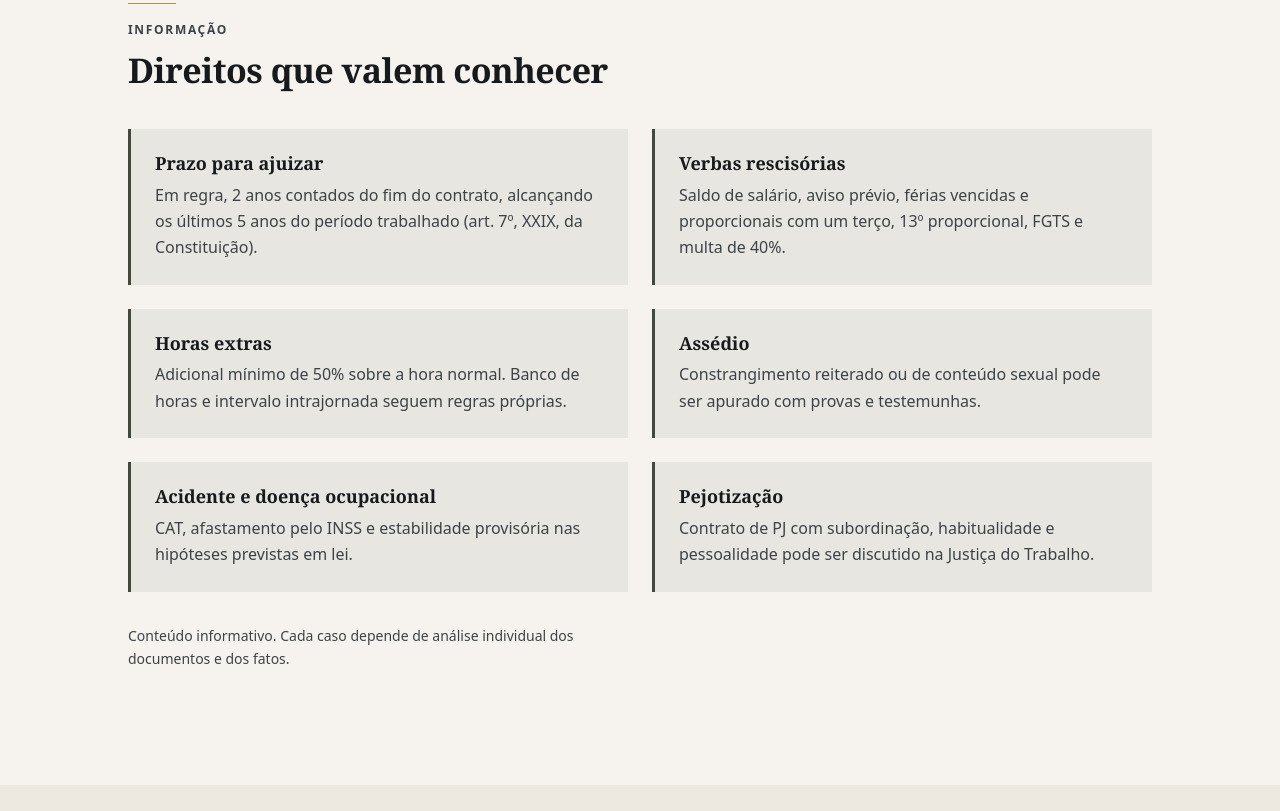
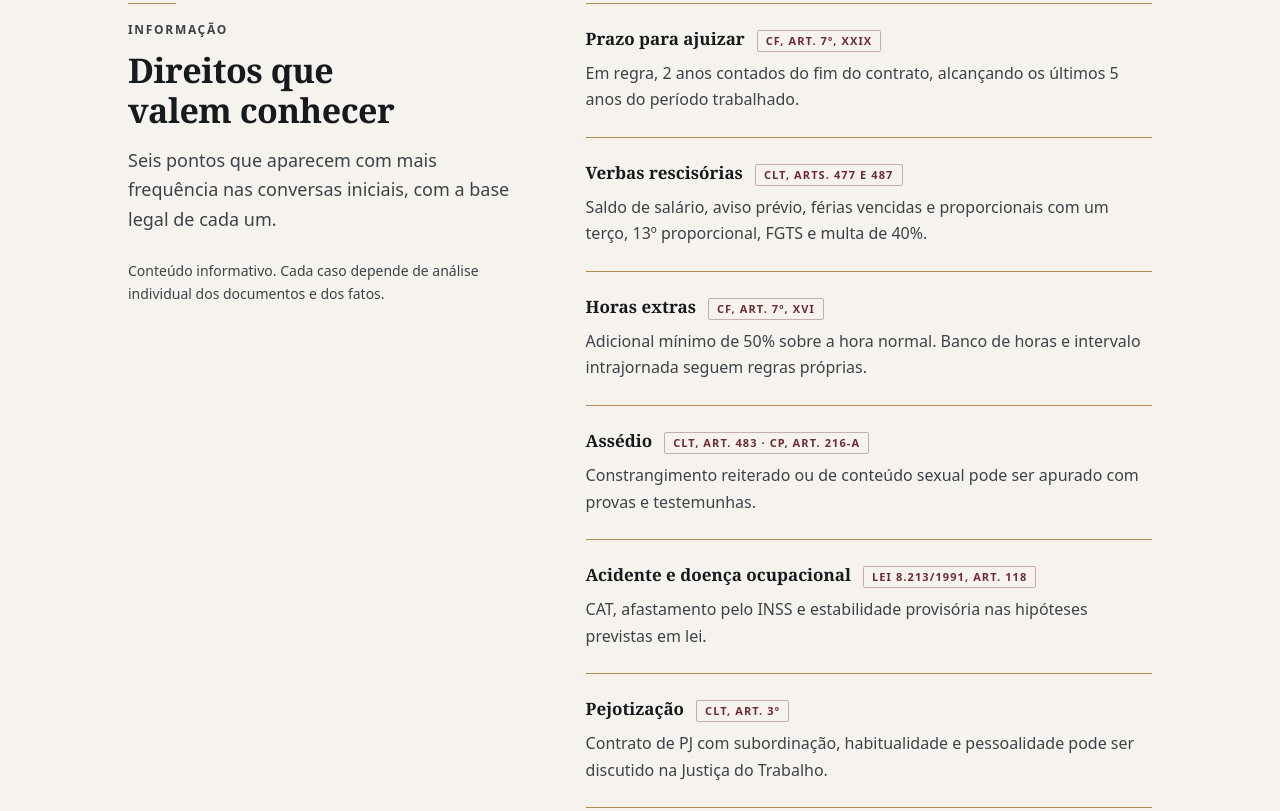
Before and after one commit to brurush/ana-paula-mello-landing, a plain HTML site: page index.html in a window 1280 px wide. Shown: the part 2316-3127 px from the top of the page. Drawn offline with Linux system fonts and the light colour scheme.

Commit message:
feat: redesenha a secao de direitos com base legal

```diff
--- a/assets/css/styles.css
+++ b/assets/css/styles.css
@@ -334,24 +334,62 @@ a {
 
 /* ---------- bloco informativo ---------- */
 
-.info-grid {
+.rights {
   display: grid;
-  gap: var(--global-space-5);
+  gap: clamp(32px, 5vw, 72px);
+  align-items: start;
 }
 
-.info-block {
-  padding: var(--global-space-5);
-  background: color-mix(in oklab, var(--alias-informativo) 7%, var(--alias-superficie));
-  border-left: 3px solid var(--alias-informativo);
+.rights__aside .lead {
+  margin-top: var(--global-space-4);
 }
 
-.info-block h3 {
-  margin-bottom: var(--global-space-2);
+.rights__aside .note {
+  margin-top: var(--global-space-5);
 }
 
-.info-block p {
+.rights__list {
+  margin: 0;
+  border-top: var(--comp-filete-altura) solid var(--comp-filete);
+}
+
+.rights__item {
+  display: grid;
+  gap: var(--global-space-2);
+  padding-block: var(--global-space-5);
+  border-bottom: var(--comp-filete-altura) solid var(--comp-filete);
+}
+
+.rights__item dt {
+  display: flex;
+  flex-wrap: wrap;
+  align-items: baseline;
+  gap: var(--global-space-3);
+  font-family: var(--alias-font-titulo);
+  font-size: 1.0625rem;
+  font-weight: 600;
+  line-height: 1.3;
+  color: var(--alias-texto);
+}
+
+.rights__ref {
+  font-family: var(--alias-font-texto);
+  font-size: 0.6875rem;
+  font-weight: 600;
+  letter-spacing: 0.1em;
+  text-transform: uppercase;
+  color: var(--alias-acao);
+  border: var(--comp-filete-altura) solid color-mix(in oklab, var(--alias-acao) 34%, transparent);
+  border-radius: var(--comp-raio);
+  padding: 3px 8px;
+  white-space: nowrap;
+}
+
+.rights__item dd {
+  margin: 0;
   font-size: 1rem;
   color: var(--alias-texto-suave);
+  max-width: var(--alias-medida);
 }
 
 .note {
@@ -623,10 +661,6 @@ a {
     grid-template-columns: repeat(2, 1fr);
   }
 
-  .info-grid {
-    grid-template-columns: repeat(2, 1fr);
-  }
-
   .checklist {
     grid-template-columns: repeat(2, 1fr);
     column-gap: var(--global-space-6);
@@ -651,6 +685,15 @@ a {
 @media (min-width: 960px) {
   .hero__grid {
     grid-template-columns: 1.15fr 0.85fr;
+  }
+
+  .rights {
+    grid-template-columns: 0.82fr 1.18fr;
+  }
+
+  .rights__aside {
+    position: sticky;
+    top: 108px;
   }
 
   .about {
--- a/index.html
+++ b/index.html
@@ -129,39 +129,40 @@
   </section>
 
   <section class="section" id="direitos" aria-labelledby="direitos-title">
-    <div class="wrap">
-      <div class="section__head reveal">
+    <div class="wrap rights">
+      <div class="rights__aside reveal">
         <div class="rule"></div>
         <span class="eyebrow">Informação</span>
         <h2 id="direitos-title">Direitos que valem conhecer</h2>
+        <p class="lead">Seis pontos que aparecem com mais frequência nas conversas iniciais, com a base legal de cada um.</p>
+        <p class="note">Conteúdo informativo. Cada caso depende de análise individual dos documentos e dos fatos.</p>
       </div>
-      <div class="info-grid reveal">
-        <div class="info-block">
-          <h3>Prazo para ajuizar</h3>
-          <p>Em regra, 2 anos contados do fim do contrato, alcançando os últimos 5 anos do período trabalhado (art. 7º, XXIX, da Constituição).</p>
+      <dl class="rights__list reveal">
+        <div class="rights__item">
+          <dt>Prazo para ajuizar <span class="rights__ref">CF, art. 7º, XXIX</span></dt>
+          <dd>Em regra, 2 anos contados do fim do contrato, alcançando os últimos 5 anos do período trabalhado.</dd>
         </div>
-        <div class="info-block">
-          <h3>Verbas rescisórias</h3>
-          <p>Saldo de salário, aviso prévio, férias vencidas e proporcionais com um terço, 13º proporcional, FGTS e multa de 40%.</p>
+        <div class="rights__item">
+          <dt>Verbas rescisórias <span class="rights__ref">CLT, arts. 477 e 487</span></dt>
+          <dd>Saldo de salário, aviso prévio, férias vencidas e proporcionais com um terço, 13º proporcional, FGTS e multa de 40%.</dd>
         </div>
-        <div class="info-block">
-          <h3>Horas extras</h3>
-          <p>Adicional mínimo de 50% sobre a hora normal. Banco de horas e intervalo intrajornada seguem regras próprias.</p>
+        <div class="rights__item">
+          <dt>Horas extras <span class="rights__ref">CF, art. 7º, XVI</span></dt>
+          <dd>Adicional mínimo de 50% sobre a hora normal. Banco de horas e intervalo intrajornada seguem regras próprias.</dd>
         </div>
-        <div class="info-block">
-          <h3>Assédio</h3>
-          <p>Constrangimento reiterado ou de conteúdo sexual pode ser apurado com provas e testemunhas.</p>
+        <div class="rights__item">
+          <dt>Assédio <span class="rights__ref">CLT, art. 483 · CP, art. 216-A</span></dt>
+          <dd>Constrangimento reiterado ou de conteúdo sexual pode ser apurado com provas e testemunhas.</dd>
         </div>
-        <div class="info-block">
-          <h3>Acidente e doença ocupacional</h3>
-          <p>CAT, afastamento pelo INSS e estabilidade provisória nas hipóteses previstas em lei.</p>
+        <div class="rights__item">
+          <dt>Acidente e doença ocupacional <span class="rights__ref">Lei 8.213/1991, art. 118</span></dt>
+          <dd>CAT, afastamento pelo INSS e estabilidade provisória nas hipóteses previstas em lei.</dd>
         </div>
-        <div class="info-block">
-          <h3>Pejotização</h3>
-          <p>Contrato de PJ com subordinação, habitualidade e pessoalidade pode ser discutido na Justiça do Trabalho.</p>
+        <div class="rights__item">
+          <dt>Pejotização <span class="rights__ref">CLT, art. 3º</span></dt>
+          <dd>Contrato de PJ com subordinação, habitualidade e pessoalidade pode ser discutido na Justiça do Trabalho.</dd>
         </div>
-      </div>
-      <p class="note">Conteúdo informativo. Cada caso depende de análise individual dos documentos e dos fatos.</p>
+      </dl>
     </div>
   </section>
 
```
Also changed, not shown: 1 other file.
